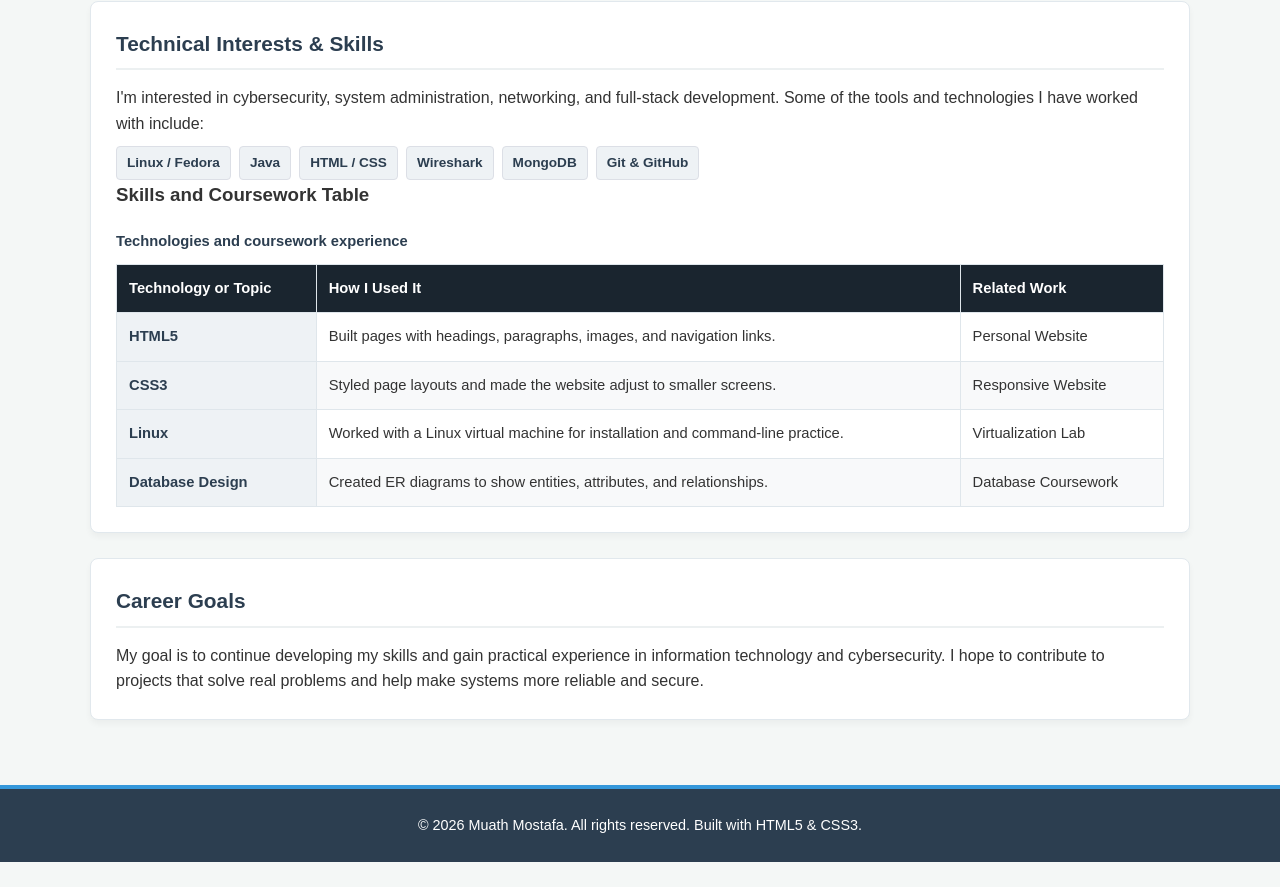
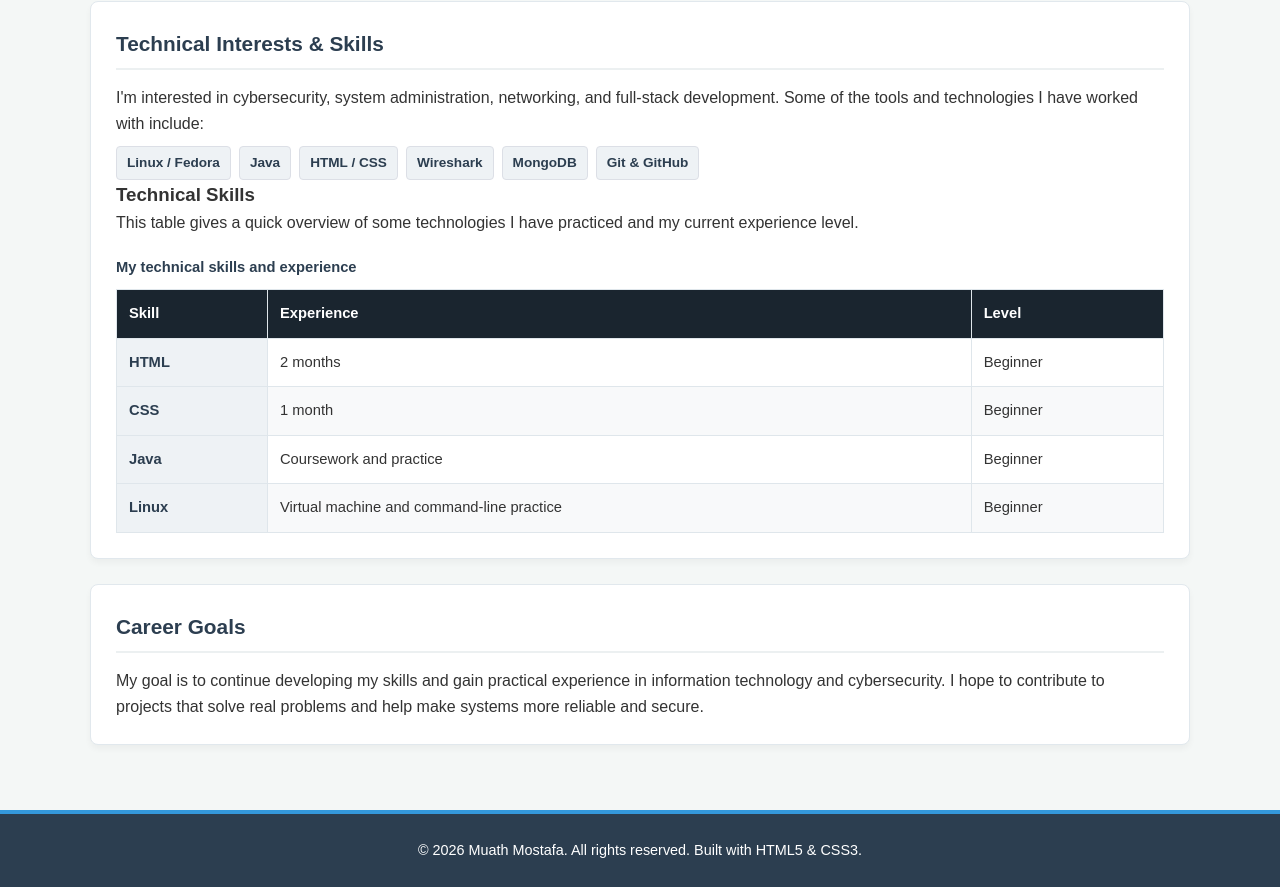
Before and after one commit to moathwilliam99-spec/my-personal-website, a plain HTML site: page about.html in a window 1280 px wide. Shown: the part 805-1692 px from the top of the page. Before the commit the page ends 1667 px from the top, so only its background shows below. Drawn offline with Linux system fonts and the light colour scheme.

Commit message:
Complete Project 9 skills table

```diff
--- a/about.html
+++ b/about.html
@@ -52,37 +52,38 @@
                     <span class="tag">Git & GitHub</span>
                 </div>
 
-                <h3 class="table-heading" id="skills-table">Skills and Coursework Table</h3>
+                <h3 class="table-heading" id="skills-table">Technical Skills</h3>
+                <p>This table gives a quick overview of some technologies I have practiced and my current experience level.</p>
                 <div class="table-wrap">
                     <table class="skills-table">
-                        <caption>Technologies and coursework experience</caption>
+                        <caption>My technical skills and experience</caption>
                         <thead>
                             <tr>
-                                <th scope="col">Technology or Topic</th>
-                                <th scope="col">How I Used It</th>
-                                <th scope="col">Related Work</th>
+                                <th scope="col">Skill</th>
+                                <th scope="col">Experience</th>
+                                <th scope="col">Level</th>
                             </tr>
                         </thead>
                         <tbody>
                             <tr>
-                                <th scope="row">HTML5</th>
-                                <td>Built pages with headings, paragraphs, images, and navigation links.</td>
-                                <td>Personal Website</td>
+                                <th scope="row">HTML</th>
+                                <td>2 months</td>
+                                <td>Beginner</td>
                             </tr>
                             <tr>
-                                <th scope="row">CSS3</th>
-                                <td>Styled page layouts and made the website adjust to smaller screens.</td>
-                                <td>Responsive Website</td>
+                                <th scope="row">CSS</th>
+                                <td>1 month</td>
+                                <td>Beginner</td>
+                            </tr>
+                            <tr>
+                                <th scope="row">Java</th>
+                                <td>Coursework and practice</td>
+                                <td>Beginner</td>
                             </tr>
                             <tr>
                                 <th scope="row">Linux</th>
-                                <td>Worked with a Linux virtual machine for installation and command-line practice.</td>
-                                <td>Virtualization Lab</td>
-                            </tr>
-                            <tr>
-                                <th scope="row">Database Design</th>
-                                <td>Created ER diagrams to show entities, attributes, and relationships.</td>
-                                <td>Database Coursework</td>
+                                <td>Virtual machine and command-line practice</td>
+                                <td>Beginner</td>
                             </tr>
                         </tbody>
                     </table>
```
